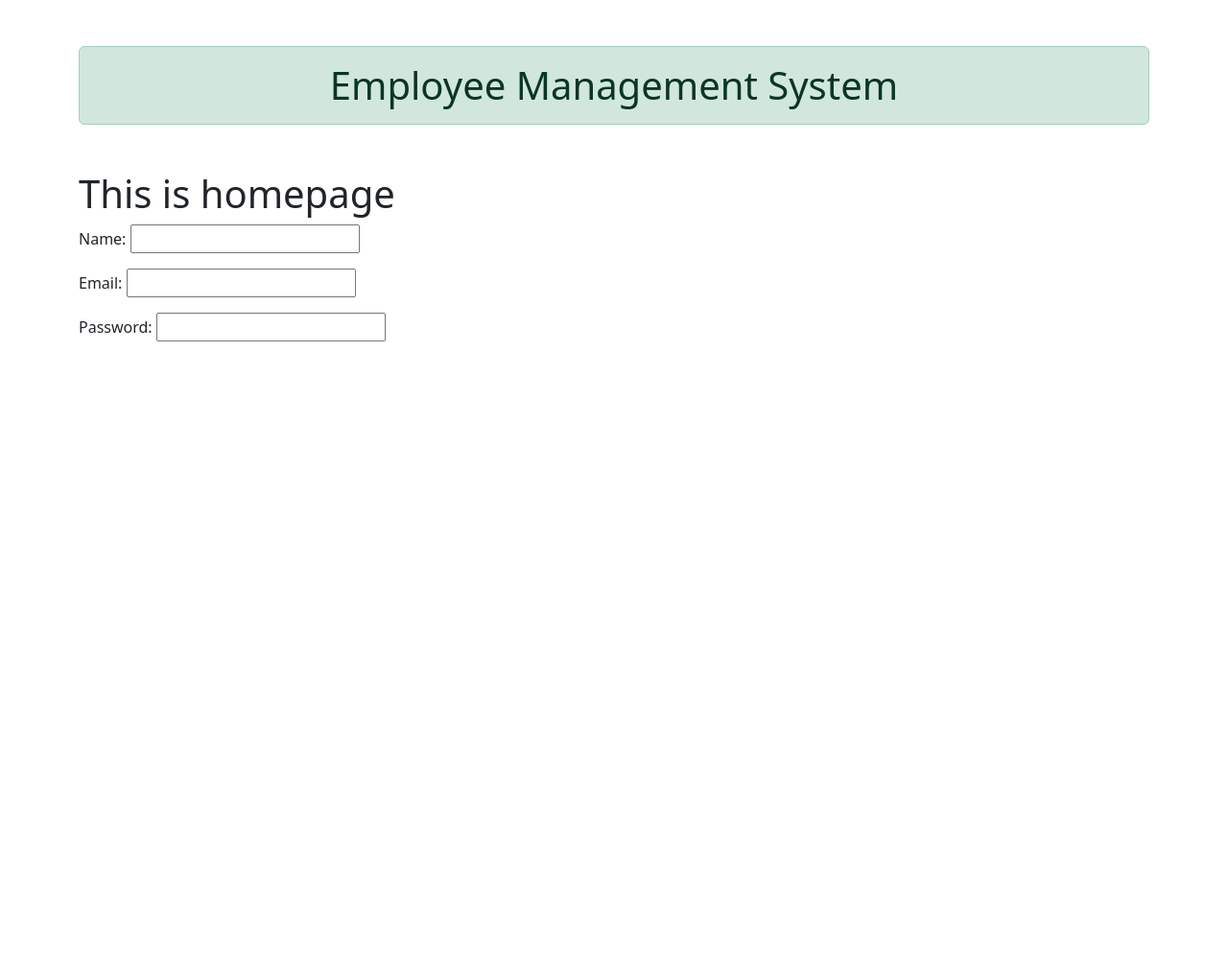
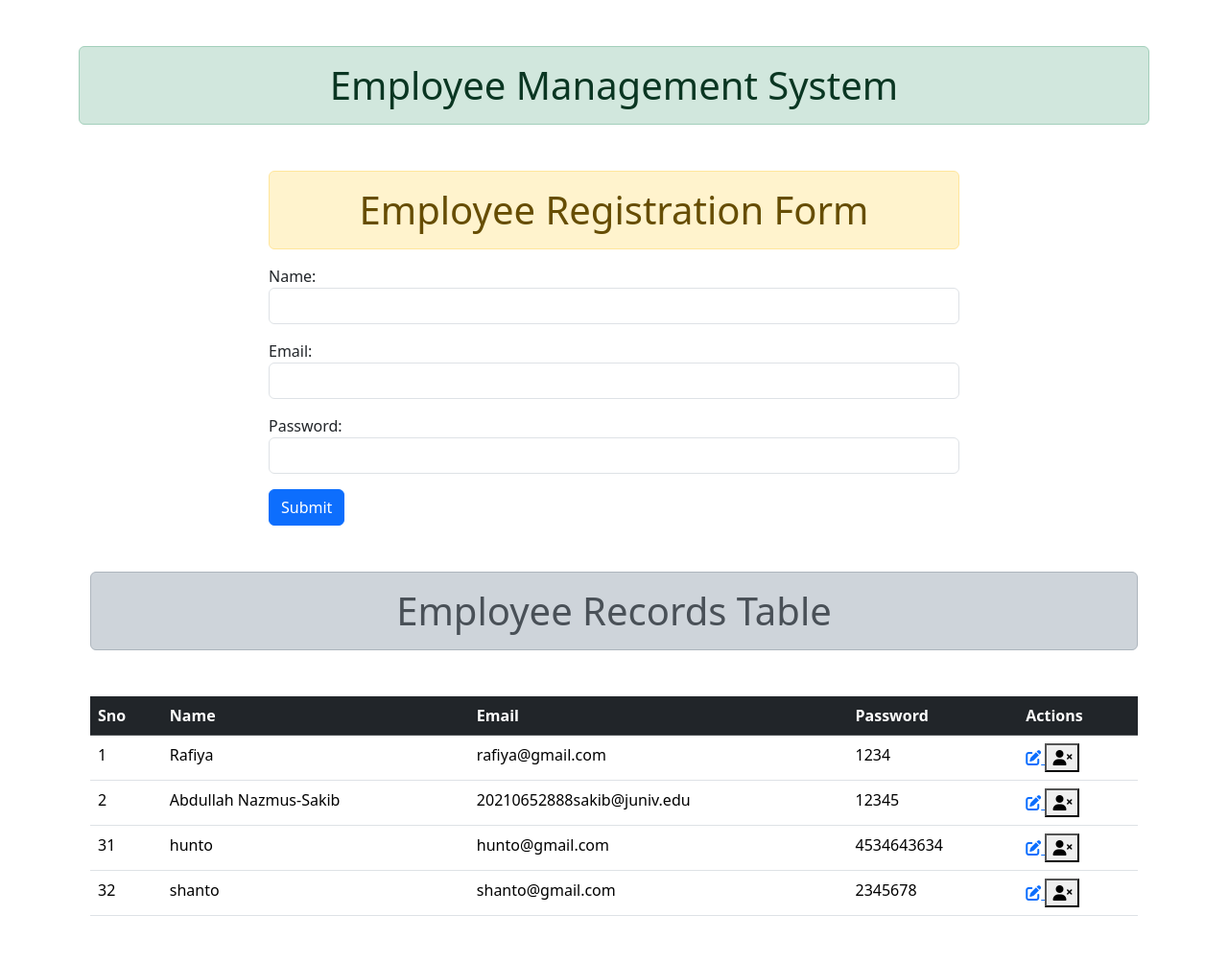
Before and after one commit to AbdullahRFA/Employee_Management_Django_CRUD, a Django app: page / in a window 1280 px wide. Shown: the whole page at 96% size. Before the commit the page ends 356 px from the top, so only its background shows below. Run offline with Django 5.2, Linux system fonts and the light colour scheme; data comes from the database, SQL or seed files in the repository; both versions use the stored data as it was after the commit.

Commit message:
added CURD

```diff
--- a/app1/forms.py
+++ b/app1/forms.py
@@ -1,6 +1,13 @@
 from django.forms import ModelForm
+from django import forms
 from .models import Employee
 class EmployeForm(ModelForm):
     class Meta:
         model = Employee
         fields = '__all__'
+
+        widgets={
+            'name' : forms.TextInput(attrs={'class':'form-control'}),
+            'email' : forms.EmailInput(attrs={'class':'form-control'}),
+            'password' : forms.PasswordInput(attrs={'class':'form-control'},render_value=True),
+        }
--- a/app1/urls.py
+++ b/app1/urls.py
@@ -3,5 +3,6 @@ from django.urls import path,include
 from app1 import views
 urlpatterns = [
     path('',views.HomePage,name='home'),
-    path('update/',views.Update,name='update'),
+    path('<int:id>/',views.Update,name='update'),
+    path('delete/<int:id>/',views.Delete_record,name='delete'),
 ]
--- a/app1/views.py
+++ b/app1/views.py
@@ -1,9 +1,42 @@
-from django.shortcuts import render,HttpResponse,redirect
+from django.shortcuts import render,HttpResponse,redirect,get_object_or_404
 from .forms import EmployeForm
+from .models import Employee
 # Create your views here.
 def HomePage(request):
-    form = EmployeForm()
-    return render(request,'app1/index.html',{"form":form})
+    form = EmployeForm()  # 🔹 Initialize form outside of if block
+    if request.method == "POST":
+        form = EmployeForm(request.POST)
+        if form.is_valid():  # 🔹 Always check if form is valid before saving
+            form.save()
+            form = EmployeForm()  # Reset form after saving
 
-def Update(request):
-    return render(request,'app1/update.html')
+    datas = Employee.objects.all()
+
+    context = {
+        'form': form,
+        'datas': datas
+    }
+    return render(request, 'app1/index.html', context)
+
+def Update(request, id):
+    user = get_object_or_404(Employee, id=id)  # 🔹 Use get_object_or_404 for safety
+
+    if request.method == "POST":
+        form = EmployeForm(request.POST, instance=user)  # 🔹 Correct form initialization
+        if form.is_valid():
+            form.save()
+            return redirect('home')  # 🔹 Redirect to home after update
+
+    else:
+        user = Employee.objects.get(id=id)
+        form = EmployeForm(instance=user)  # 🔹 Use correct form variable
+
+    context = {
+        'form': form  # 🔹 Use 'form' consistently (not 'forms')
+    }
+    return render(request, 'app1/update.html', context)
+
+def Delete_record(request,id):
+    user = Employee.objects.get(id=id)
+    user.delete()
+    return redirect('/')
--- a/templates/app1/base.html
+++ b/templates/app1/base.html
@@ -4,7 +4,7 @@
     <meta charset="UTF-8">
     <meta name="viewport" content="width=device-width, initial-scale=1.0">
     <link href="https://cdn.jsdelivr.net/npm/bootstrap@5.3.3/dist/css/bootstrap.min.css" rel="stylesheet" integrity="sha384-QWTKZyjpPEjISv5WaRU9OFeRpok6YctnYmDr5pNlyT2bRjXh0JMhjY6hW+ALEwIH" crossorigin="anonymous">
-
+    <link rel="stylesheet" href="https://cdnjs.cloudflare.com/ajax/libs/font-awesome/6.7.2/css/all.min.css">
     <title>
 
         {% block title %}
--- a/templates/app1/index.html
+++ b/templates/app1/index.html
@@ -1,9 +1,53 @@
-{% extends "app1/base.html" %}
-{% block title %} Home Page {% endblock title %}
+{% extends "app1/base.html" %} {% block title %} Home Page {% endblock title %}
+{% block content %}
+<div class="container">
+  {% comment %} Form started {% endcomment %}
+  <div class="row">
+    <div class="col col-8 offset-2">
+      <h1 class="alert alert-warning text-center">
+        Employee Registration Form
+      </h1>
 
-{% block content %}
-    <h1>This is homepage</h1>
-    <form action="">
-        {{form.as_p}}
-    </form>
+      <form action=" {% url 'home' %} " method="POST">
+        {% csrf_token %} {{form.as_p}}
+        <input type="submit" value="Submit" class="btn btn-primary" />
+      </form>
+    </div>
+  </div>
+  {% comment %} Form ends {% endcomment %} {% comment %} displat sections
+  started {% endcomment %}
+  <h1 class="alert alert-dark text-center my-5">Employee Records Table</h1>
+
+  <table class="table table-hover my-5">
+    <tr class="table-dark">
+      <th scope="col">Sno</th>
+      <th scope="col">Name</th>
+      <th scope="col">Email</th>
+      <th scope="col">Password</th>
+      <th scope="col">Actions</th>
+    </tr>
+    {% for data in datas %}
+    <tr>
+      <td>{{data.id}}</td>
+      <td>{{data.name}}</td>
+      <td>{{data.email}}</td>
+      <td>{{data.password}}</td>
+      <td>
+        {% comment %} Update icon {% endcomment %}
+        <a href="{% url 'update' data.id %}">
+          <i class="fa-solid fa-pen-to-square"></i>
+        </a>
+         {% comment %} Delete icon {% endcomment %}
+        <form action="{% url 'delete' data.id %}" method="POST" class="d-inline">{% csrf_token %}
+          <button type="Submit">
+            <i class="fa-solid fa-user-xmark"></i>
+          </button>
+        </form>
+      </td>
+    </tr>
+    {% endfor %}
+  </table>
+
+  {% comment %} displat sections ends{% endcomment %}
+</div>
 {% endblock content %}
--- a/templates/app1/update.html
+++ b/templates/app1/update.html
@@ -3,4 +3,9 @@
 
 {% block content %}
     <h1>This is Update page</h1>
+
+    <form action="" method="POST">{% csrf_token %}
+        {{form.as_p}}
+        <input type="submit" value="Submit" class="btn btn-primary" />
+    </form>
 {% endblock content %}
```
Also changed, not shown: db.sqlite3.
